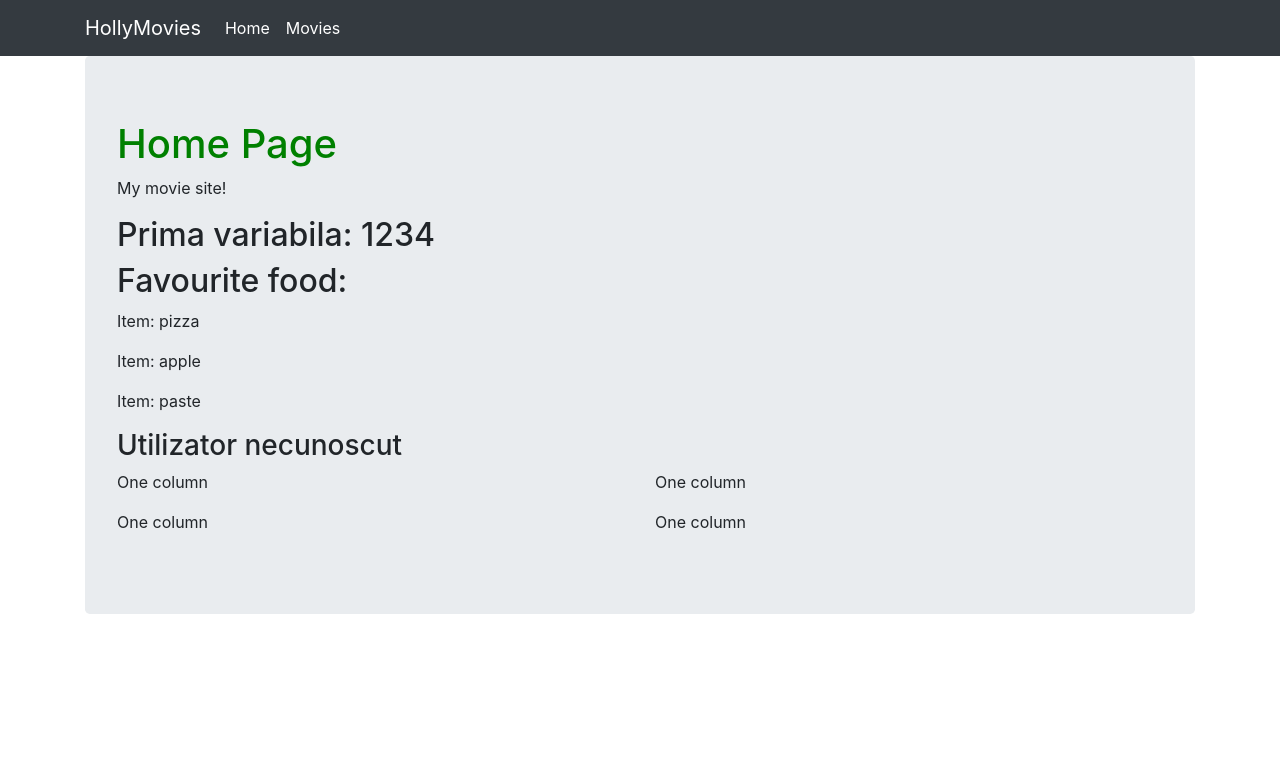
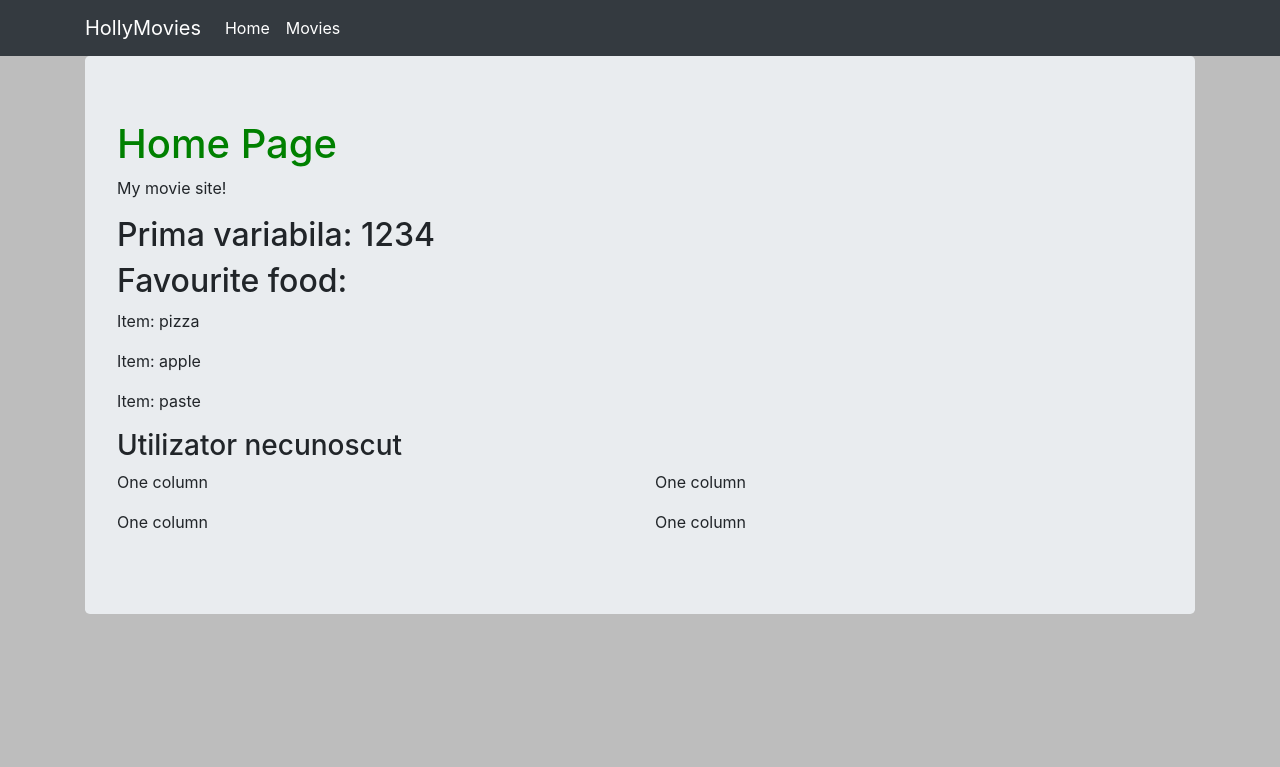
Before and after one commit to stefan-jieanu/proiect-django, a Django app: page / in a window 1280 px wide. Shown: the top 767 px of the page. Run offline with Django 4.2, Linux system fonts and the light colour scheme; some libraries are stand-ins or nearby versions.

Commit message:
static file comments

```diff
--- a/hollymovies/urls.py
+++ b/hollymovies/urls.py
@@ -57,3 +57,7 @@ urlpatterns = [
     path('reviste/', reviste, name='reviste-page'),
     path('reviste/<title>', reviste_detail, name='revista-detail'),
 ] + static(settings.STATIC_URL, document_root=settings.STATIC_ROOT)
+# ^ adds url for our static files to be made available to the client
+# static files are located in a directory named 'static/' in the same folder as the app
+# static files are .css/.js files
+# when making changes to .css or .js files make sure to reload the page with Ctrl+Shift+R to clear browser cache
--- a/viewer/static/index.css
+++ b/viewer/static/index.css
@@ -1,3 +1,3 @@
 body {
-    background-color: yellow;
+    background-color: #bdbdbd;
 }
--- a/viewer/templates/base.html
+++ b/viewer/templates/base.html
@@ -17,6 +17,10 @@
     <script src="https://stackpath.bootstrapcdn.com/bootstrap/4.2.1/js/bootstrap.min.js"
             integrity="sha384-B0UglyR+jN6CkvvICOB2joaf5I4l3gm9GU6Hc1og6Ls7i6U/mkkaduKaBhlAXv9k"
             crossorigin="anonymous"></script>
+
+
+    <!-- Include our own custom CSS  -->
+    <link rel="stylesheet" href="{% static 'index.css' %}" >
 </head>
 
 <body>
```
